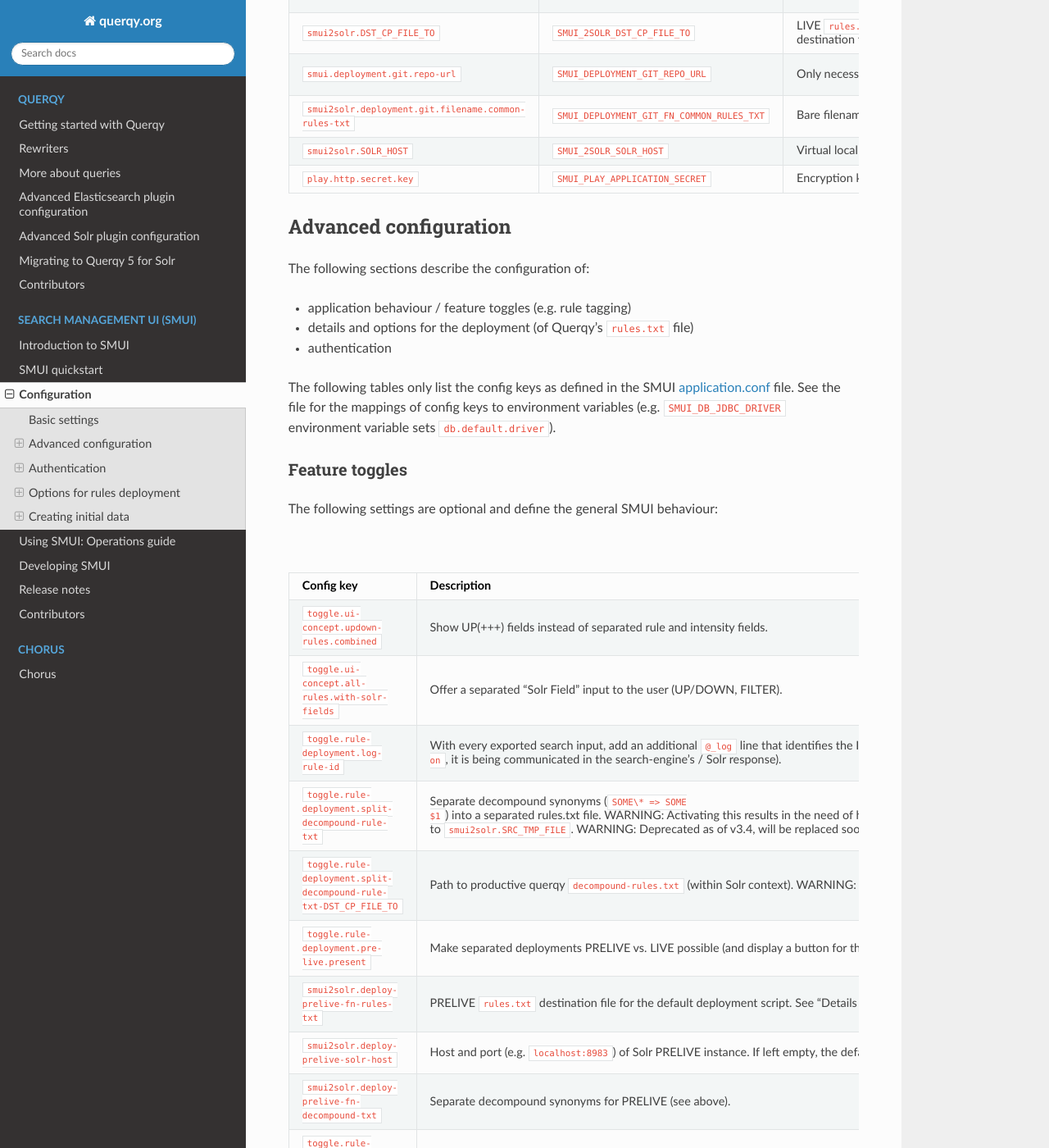
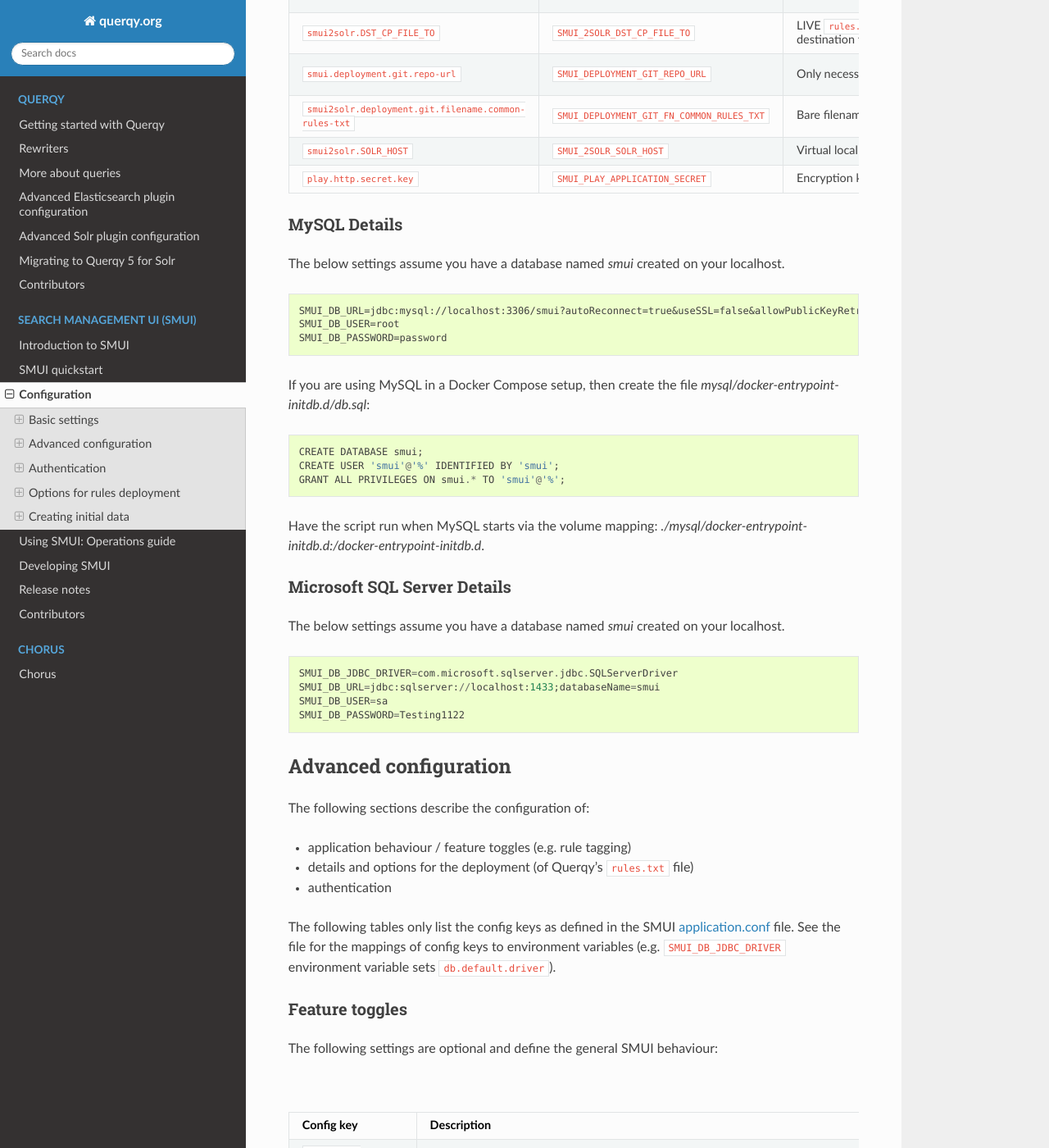
Before and after one commit to querqy/querqy-docs, a Sphinx documentation site: the page built from docs/source/smui/config.rst, in a window 1280 px wide and 1400 px high, scrolled down 823 px. Shown: the whole window at 82% size. Built offline with Sphinx 7.4.7 and the Read the Docs theme 2.0.0, drawn with Linux system fonts in a browser that asks for light colours; formulas are drawn with MathJax 3.

Commit message:
add some more detailed docs.  this could be expanded with additional tips and tricks.

```diff
--- a/docs/source/smui/config.rst
+++ b/docs/source/smui/config.rst
@@ -74,6 +74,40 @@
      - ``SMUI_PLAY_APPLICATION_SECRET``
      - Encryption key for server/client communication (Play 2.6 standard). This positively needs to be set to a high-entropy value in production environments.
      - **WARNING:** insecure default.
+
+
+MySQL Details
+~~~~~~~~~~~~~
+
+The below settings assume you have a database named `smui` created on your localhost.
+
+::
+
+   SMUI_DB_URL=jdbc:mysql://localhost:3306/smui?autoReconnect=true&useSSL=false&allowPublicKeyRetrieval=true
+   SMUI_DB_USER=root
+   SMUI_DB_PASSWORD=password
+
+If you are using MySQL in a Docker Compose setup, then create the file `mysql/docker-entrypoint-initdb.d/db.sql`:
+
+::
+
+   CREATE DATABASE smui;
+   CREATE USER 'smui'@'%' IDENTIFIED BY 'smui';
+   GRANT ALL PRIVILEGES ON smui.* TO 'smui'@'%';
+
+Have the script run when MySQL starts via the volume mapping: `./mysql/docker-entrypoint-initdb.d:/docker-entrypoint-initdb.d`.
+
+Microsoft SQL Server Details
+~~~~~~~~~~~~~~~~~~~~~~~~~~~~
+
+The below settings assume you have a database named `smui` created on your localhost.
+
+::
+
+   SMUI_DB_JDBC_DRIVER=com.microsoft.sqlserver.jdbc.SQLServerDriver
+   SMUI_DB_URL=jdbc:sqlserver://localhost:1433;databaseName=smui
+   SMUI_DB_USER=sa
+   SMUI_DB_PASSWORD=Testing1122
 
 Advanced configuration
 ----------------------
--- a/docs/source/smui/using-smui.rst
+++ b/docs/source/smui/using-smui.rst
@@ -24,13 +24,14 @@
 -  PostgreSQL
 -  SQLite
 -  HSQLDB
+-  Microsoft SQL Server
 
 Where your database backend application runs, e.g. in a production
 environment, depends on your specific setup. Refer to the :ref:`basic configuration <smui-basic-settings>`
 section on how to configure your database connection.
 
-Once the database connection has been configured, SMUI will initialize the
-database on first startup.
+Once the database has been created, and the connection has been configured, SMUI will initialize the
+database on startup.
 
 Managing rules
 --------------
```
